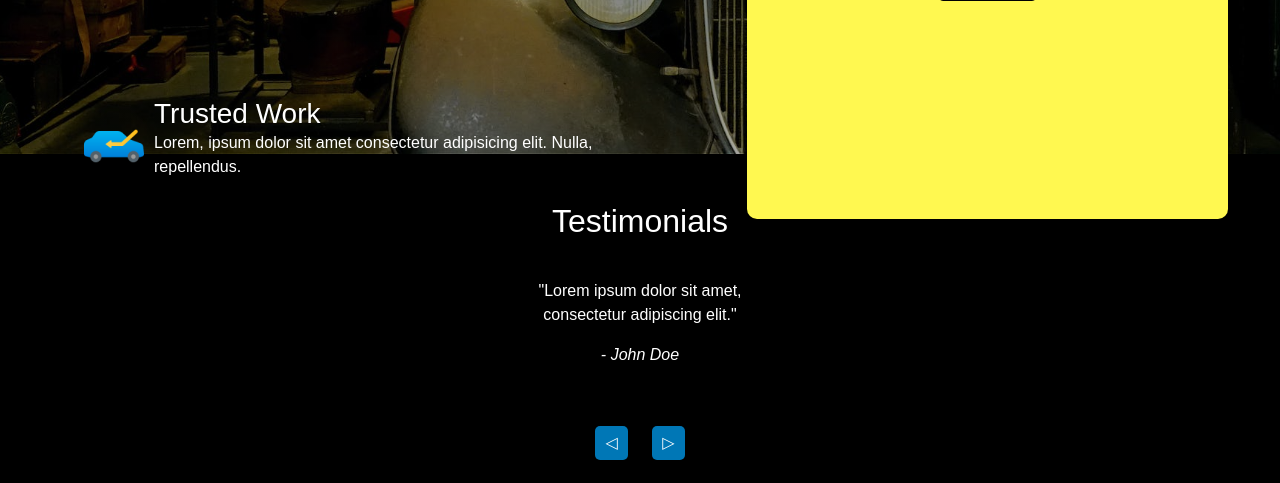
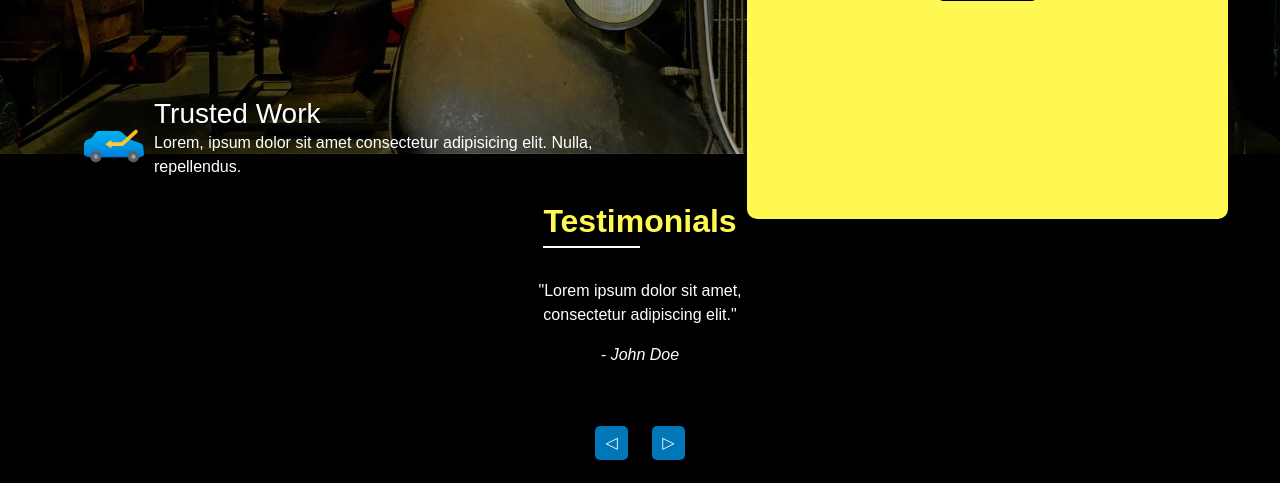
Before and after one commit to iamhimesh07/Techtune-Motors, a PHP site: a page that uses index.html in a window 1280 px wide. Shown: the part 2322-2805 px from the top of the page. Run offline with PHP 8.4, Linux system fonts and the light colour scheme.

Commit message:
major changes

```diff
--- a/about_us.html
+++ b/about_us.html
@@ -20,7 +20,7 @@
 
 <body>
   <!-- Navigation -->
-  <nav class="navbar navbar-expand-lg bg-body-tertiary">
+  <nav class="navbar navbar-expand-lg bg-body-tertiary sticky-top">
     <div class="container-fluid">
       <a class="navbar-brand" href="#">
         <img src="assets/images/logo.png" alt="Bootstrap" width="30" height="24" />
--- a/booking_appointment.html
+++ b/booking_appointment.html
@@ -18,7 +18,7 @@
 
 <body>
   <!-- Navigation -->
-  <nav class="navbar navbar-expand-lg bg-body-tertiary">
+  <nav class="navbar navbar-expand-lg bg-body-tertiary sticky-top">
     <div class="container-fluid">
       <a class="navbar-brand" href="index.html">
         <img src="assets/images/logo.png" alt="Bootstrap" width="30" height="24" />
--- a/contact_us.html
+++ b/contact_us.html
@@ -27,7 +27,7 @@
 
 <body>
   <!-- Navigation -->
-  <nav class="navbar navbar-expand-lg bg-body-tertiary">
+  <nav class="navbar navbar-expand-lg bg-body-tertiary sticky-top">
     <div class="container-fluid">
       <a class="navbar-brand" href="#">
         <img src="assets/images/logo.png" alt="Bootstrap" width="30" height="24" />
--- a/index.html
+++ b/index.html
@@ -20,7 +20,7 @@
 
 <body>
   <!-- Navigation -->
-  <nav class="navbar navbar-expand-lg bg-body-tertiary">
+  <nav class="navbar navbar-expand-lg bg-body-tertiary sticky-top">
     <div class="container-fluid">
       <a class="navbar-brand" href="#">
         <img src="assets/images/logo.png" alt="Bootstrap" width="30" height="24" />
@@ -216,7 +216,7 @@
 
   <!-- Testimonials -->
   <div class="testimonials">
-    <h2 class="mb-3 mt-4">Testimonials</h2>
+    <h2 class="testimonial-title mb-3 mt-4">Testimonials</h2>
     <div class="testimonial-slide">
         <div class="testimonial">
             <p>"Lorem ipsum dolor sit amet, consectetur adipiscing elit."</p>
--- a/services.html
+++ b/services.html
@@ -22,7 +22,7 @@
 
 <body>
     <!-- Navigation -->
-    <nav class="navbar navbar-expand-lg bg-body-tertiary">
+    <nav class="navbar navbar-expand-lg bg-body-tertiary sticky-top">
         <div class="container-fluid">
             <a class="navbar-brand" href="#">
                 <img src="assets/images/logo.png" alt="Bootstrap" width="30" height="24" />
--- a/styles.css
+++ b/styles.css
@@ -1,4 +1,14 @@
 /* styles */
+
+@import url('https://fonts.googleapis.com/css2?family=Big+Shoulders+Stencil+Display:wght@700&display=swap');
+
+/* font face */
+@font-face {
+    font-family: "'Big Shoulders Stencil Display'";
+    src: url('assets/font/BigShouldersStencilDisplay-VariableFont_wght.ttf') format('truetype');
+    src: url('assets/font/BigShouldersStencilDisplay-VariableFont_wght.ttf') format('truetype');
+
+  }
 
 /* CSS Variables */
 :root {
@@ -6,6 +16,10 @@
     --primary-btn-text-color: #000;
     --secondary-btn-bg-color: #000;
     --white: #ffffff;
+  }
+
+  body {
+    font-family: 'Times New Roman', Times, serif;
   }
 
 /* Custom Cursor */
@@ -75,11 +89,12 @@ button.s-btn {
 }
 
 .main-hero-headline {
-    font-size: 4rem;
+    font-size: 6rem;
     font-weight: bold;
     margin-bottom: 3.5rem;
     /* margin-top: 3rem; */
     color: rgba(231, 225, 53, 0.844);
+    font-family: 'Big Shoulders Stencil Display', sans-serif;;
 }
 
 .hero {
@@ -131,6 +146,27 @@ button.s-btn {
     height: 2.5px;
     width: 10%;
     color: rgba(255, 255, 255, 1);
+    background-color: #ffffff;
+    position: absolute;
+    bottom: -0.5rem;
+    left: 1;
+    margin-top: 0.5rem;
+}
+
+.testimonial-title {
+    font-size: 2rem;
+    display: inline-block;
+    position: relative;
+    color: var(--primary-btn-bg-color);
+    font-weight: bold;
+}
+
+.testimonial-title::after {
+    content: '';
+    display: block;
+    height: 2.5px;
+    width: 50%;
+    color: rgb(0, 0, 0);
     background-color: #ffffff;
     position: absolute;
     bottom: -0.5rem;
```
Also changed, not shown: assets/font/BigShouldersStencilDisplay-VariableFont_wght.ttf (added).
